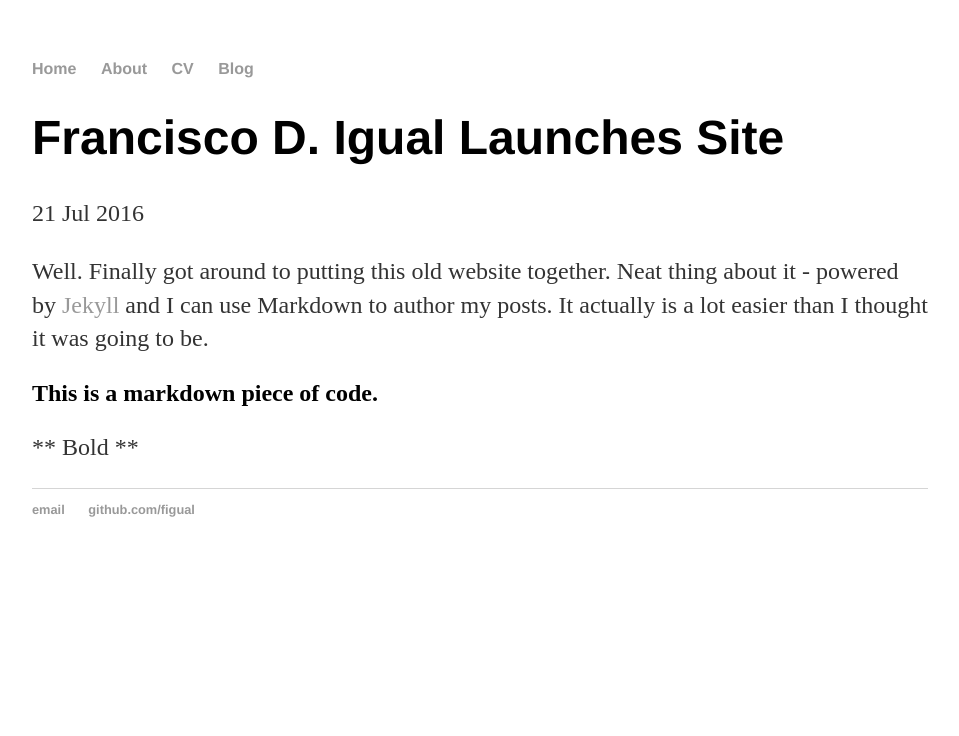
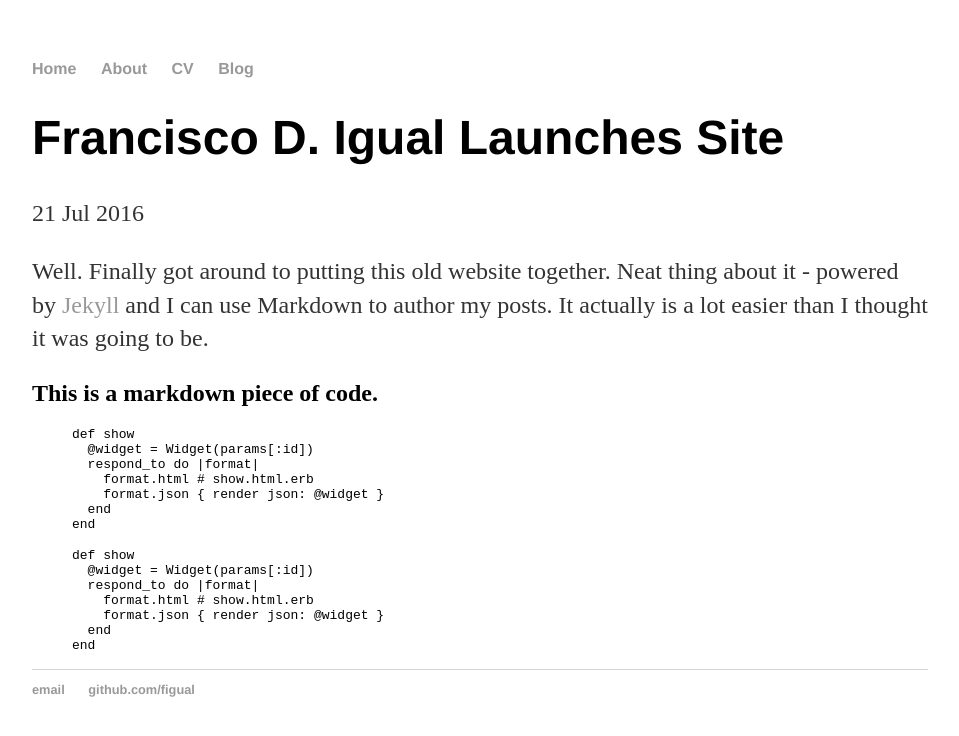
Before and after one commit to figual/figual.github.io_bkp, a Jekyll site: the page built from _posts/2016-07-21-francisco-igual-site-launched.md, in a window 1280 px wide. Shown: the top 736 px of the page, without its empty margins (160-1119 px from the left). Built offline with Jekyll 4.4.1, drawn with Linux system fonts in a browser that asks for light colours.

Commit message:
Testing Markdown code.

```diff
--- a/_posts/2016-07-21-francisco-igual-site-launched.md
+++ b/_posts/2016-07-21-francisco-igual-site-launched.md
@@ -8,4 +8,20 @@ Well. Finally got around to putting this old website together. Neat thing about
 
 ## This is a markdown piece of code.
 
-** Bold **
+{% highlight ruby %}
+def show
+  @widget = Widget(params[:id])
+  respond_to do |format|
+    format.html # show.html.erb
+    format.json { render json: @widget }
+  end
+end
+{% endhighlight %}{% highlight ruby %}
+def show
+  @widget = Widget(params[:id])
+  respond_to do |format|
+    format.html # show.html.erb
+    format.json { render json: @widget }
+  end
+end
+{% endhighlight %}
```
